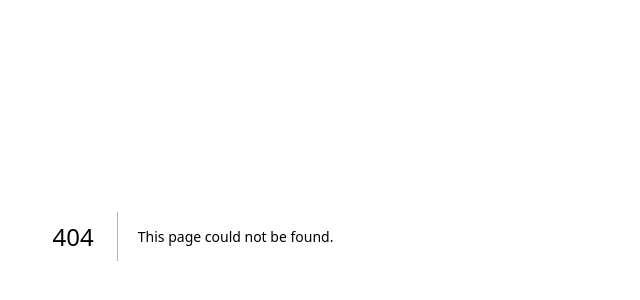
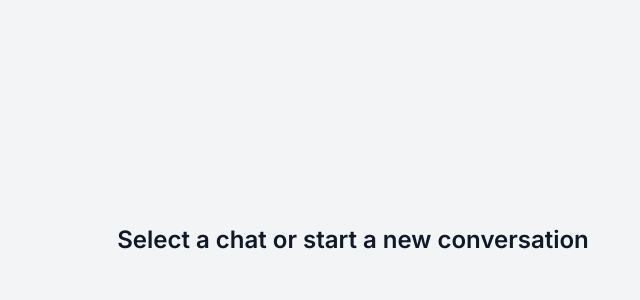
Before and after one commit to debanjan-2002/messenger-clone, a Next.js app: page /conversations in a window 1280 px wide. Before the commit this address had no page. Shown: the part 164-464 px from the top of the page, without its empty margins (447-1087 px from the left). Built offline with nearby package versions, Linux system fonts and the light colour scheme.

Commit message:
Added page for /conversations route

```diff
--- /dev/null
+++ b/app/conversations/page.tsx
@@ -0,0 +1,23 @@
+"use client";
+
+import clsx from "clsx";
+
+import useConversation from "../hooks/useConversation";
+import EmptyState from "../components/EmptyState";
+
+const Home = () => {
+    const { isOpen } = useConversation();
+
+    return (
+        <div
+            className={clsx(
+                "lg:pl-80 h-full lg:block",
+                isOpen ? "block" : "hidden"
+            )}
+        >
+            <EmptyState />
+        </div>
+    );
+};
+
+export default Home;
```
